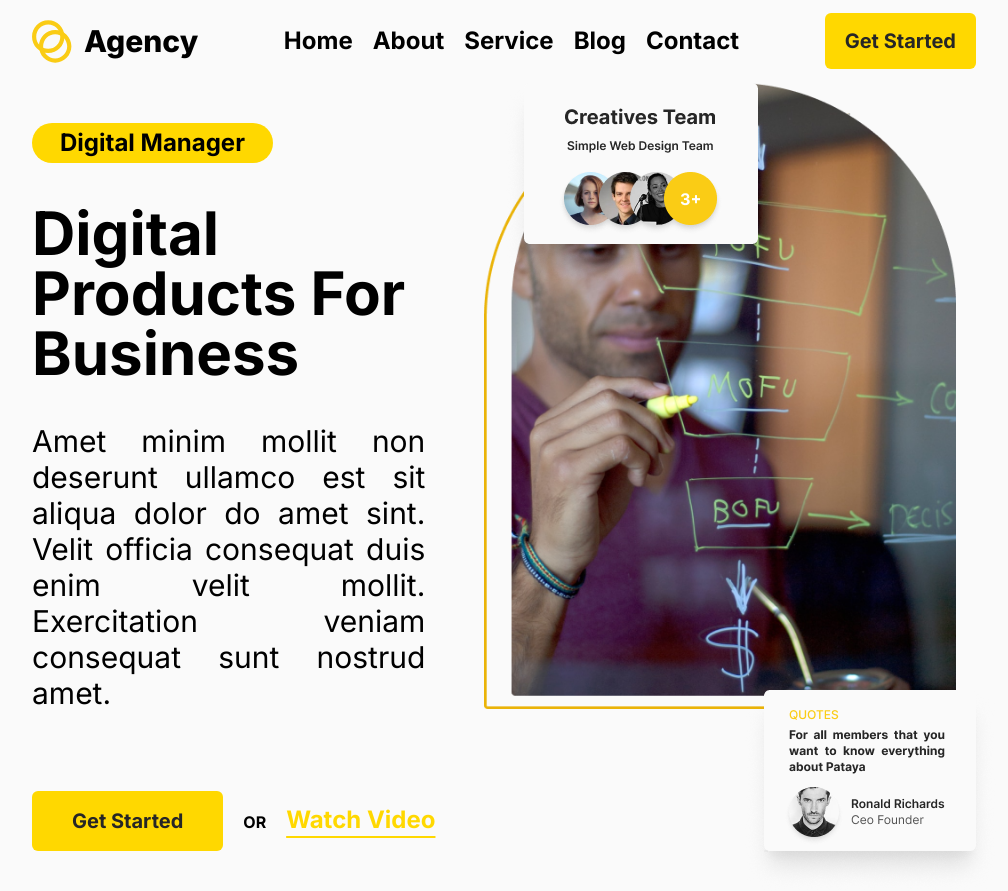
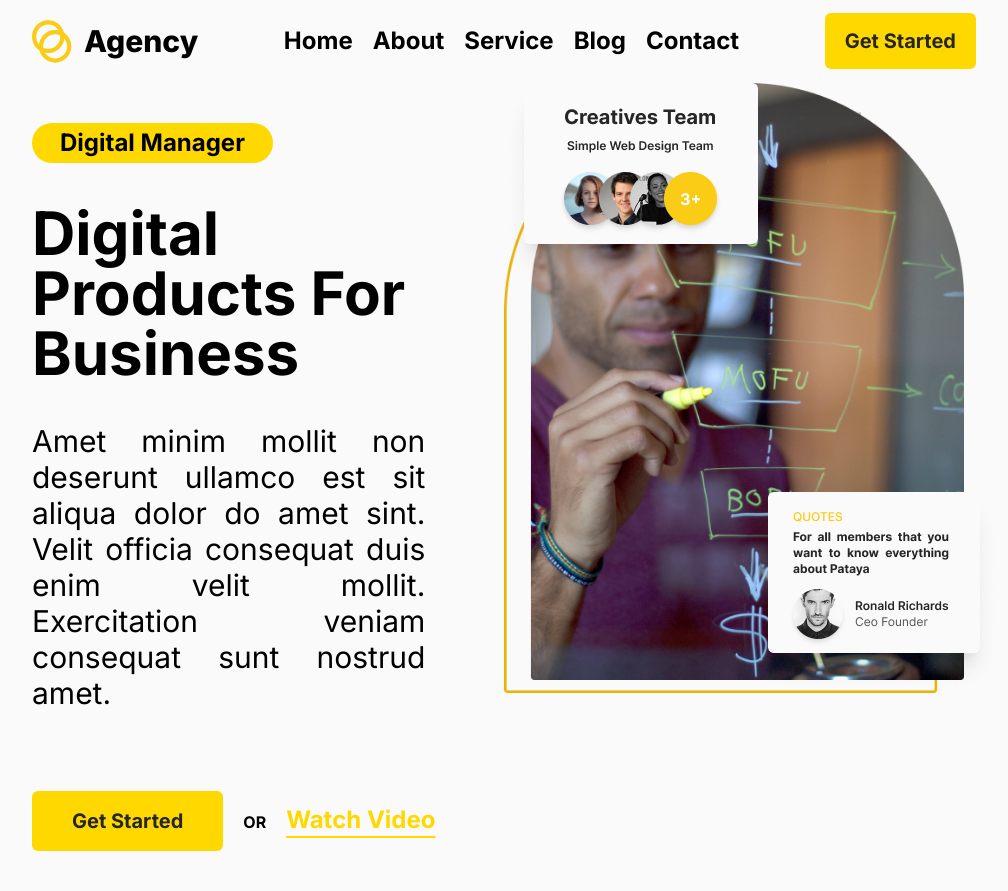
Before and after one commit to dennyshuda/agency, a React (Vite) app: page / in a window 1280 px wide. Shown: the whole page, without its empty margins (136-1144 px from the left). Built offline with nearby package versions, Linux system fonts and the light colour scheme.

Commit message:
fix: adjust hero image  position

```diff
--- a/src/components/Hero.tsx
+++ b/src/components/Hero.tsx
@@ -30,18 +30,24 @@ export default function Hero() {
           </a>
         </div>
       </div>
-      <div className="w-1/2 relative">
-        <img className="absolute z-10" src="./hero/subhero-image1.png" alt="" />
-        <img
-          className="absolute -right-5 bottom-0 z-10"
-          src="./hero/subhero-image2.png"
-          alt=""
-        />
-        <img
-          className="absolute right-5"
-          src="./hero/hero-image.png"
-          alt="Hero Image"
-        />
+      <div className="w-1/2">
+        <div className="text-right relative mr-3">
+          <img
+            className="inline-block"
+            src="./hero/hero-image.png"
+            alt="Hero Image"
+          />
+          <img
+            className="absolute top-0 z-10"
+            src="./hero/subhero-image1.png"
+            alt=""
+          />
+          <img
+            className="absolute -right-9 bottom-0 z-10"
+            src="./hero/subhero-image2.png"
+            alt=""
+          />
+        </div>
       </div>
     </div>
   );
```
